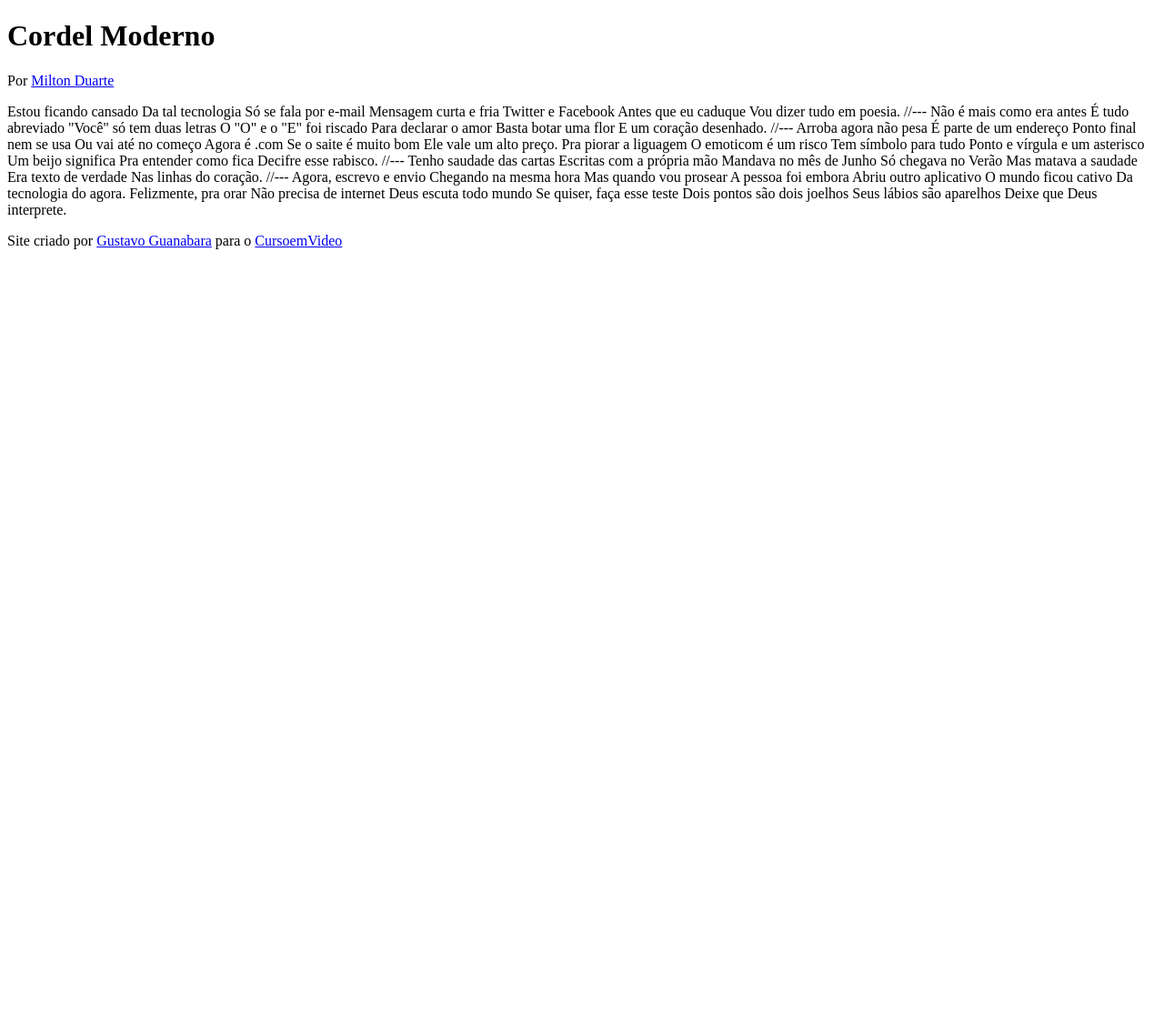
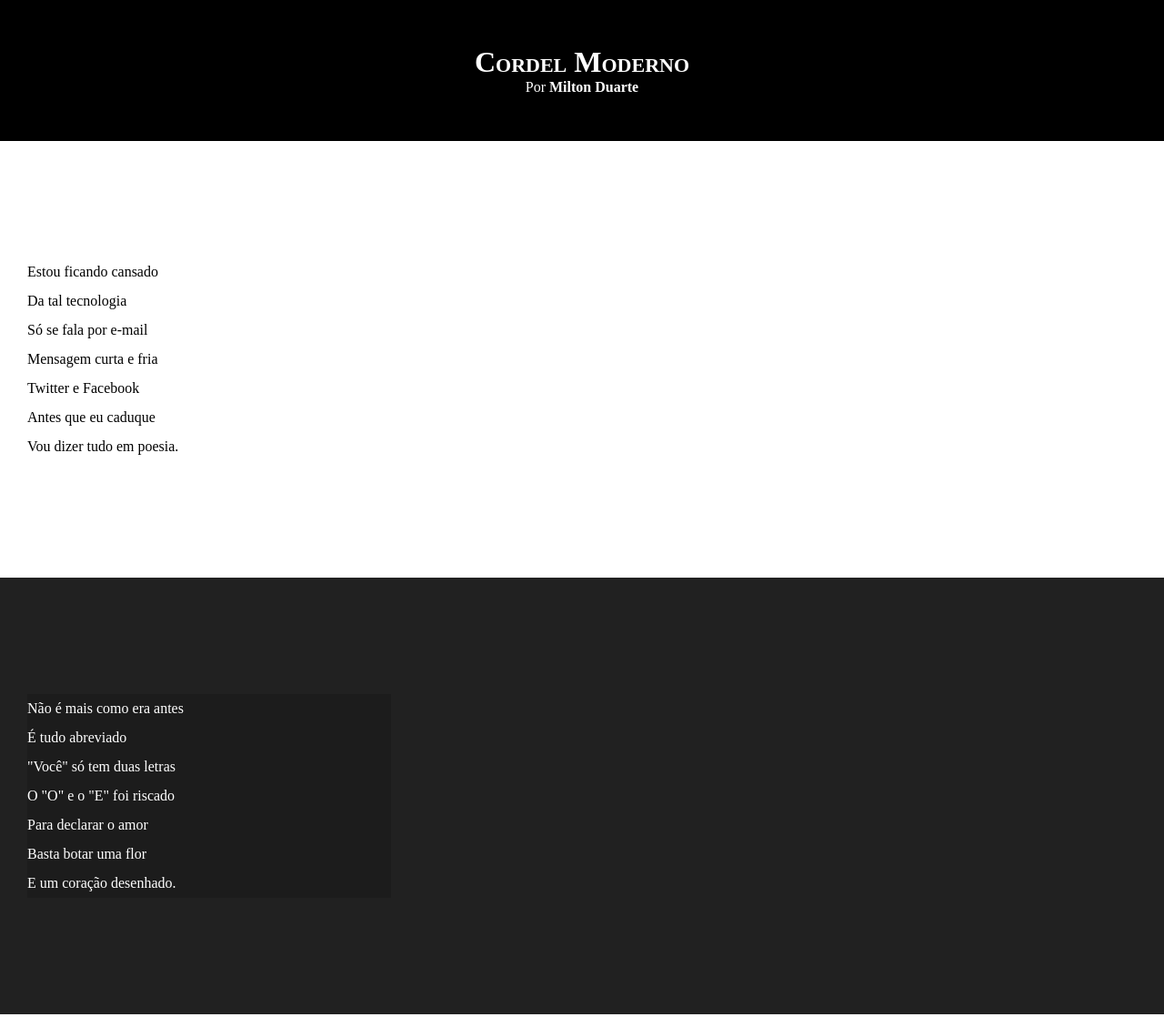
Before and after one commit to BlucioCastro/html-css, a plain HTML site: page desafio/d012/index.html in a window 1280 px wide. Shown: the top 1118 px of the page at 91% size. Before the commit the page ends 800 px from the top, so only its background shows below. Drawn offline with Linux system fonts and the light colour scheme.

Commit message:
atualizei os estilos do desafio 012

```diff
--- /dev/null
+++ b/desafio/d012/estilo/style.css
@@ -0,0 +1,65 @@
+@charset "UTF-8";
+
+*{
+    margin: 0px;
+    padding: 0px;
+}
+
+html, body{
+    min-height: 100vh;
+    background-color: darkgrey;
+}
+
+header{
+    background-color: black;
+    color: white;
+    text-align: center;
+}
+header > h1{
+    padding-top: 50px;
+    font-variant: small-caps;
+}
+
+header > p {
+    padding-bottom: 50px;
+}
+
+header a, footer a{
+    color: white;
+    text-decoration: none;
+    font-weight: bolder;
+}
+
+header a:hover, footer a:hover{
+    text-decoration: underline;
+}
+
+section{
+    padding-top: 10%;
+    padding-bottom: 10%;
+    line-height: 2em;
+    padding-left: 30px;
+}
+
+section.normal{
+    background-color: white;
+    color: black;
+}
+
+section.imagem{
+    background-color: rgb(33, 33, 33);
+    color: white;
+
+}
+
+section.imagem > p{
+    width: 400px;
+    background-color: rgba(0, 0, 0, 0.163);
+}
+
+footer{
+    background-color: black;
+    text-align: center;
+    color: white;
+    padding: 10px;
+}
--- a/desafio/d012/index.html
+++ b/desafio/d012/index.html
@@ -4,6 +4,7 @@
     <meta charset="UTF-8">
     <meta name="viewport" content="width=device-width, initial-scale=1.0">
     <title>Cordel Moderno</title>
+    <link rel="stylesheet" href="estilo/style.css">
 </head>
 <body>
     <header>
@@ -13,69 +14,88 @@
 
     </header>
 
-        Estou ficando cansado
-        Da tal tecnologia
-        Só se fala por e-mail
-        Mensagem curta e fria
-        Twitter e Facebook
-        Antes que eu caduque
-        Vou dizer tudo em poesia.
+        <section class="normal">
+            Estou ficando cansado <br>
+            Da tal tecnologia <br>
+            Só se fala por e-mail <br>
+            Mensagem curta e fria <br>
+            Twitter e Facebook <br>
+            Antes que eu caduque <br>
+            Vou dizer tudo em poesia.
+        </section>
 
-        //---
 
-        Não é mais como era antes
-        É tudo abreviado
-        "Você" só tem duas letras
-        O "O" e o "E" foi riscado
-        Para declarar o amor
-        Basta botar uma flor
-        E um coração desenhado.
 
-        //---
+        <section class="imagem">
+            <p>
+                Não é mais como era antes<br>
+                É tudo abreviado<br>
+                "Você" só tem duas letras<br>
+                O "O" e o "E" foi riscado<br>
+                Para declarar o amor<br>
+                Basta botar uma flor<br>
+                E um coração desenhado.
+            </p>
+        </section>
 
-        Arroba agora não pesa
-        É parte de um endereço
-        Ponto final nem se usa
-        Ou vai até no começo
-        Agora é .com
-        Se o saite é muito bom
-        Ele vale um alto preço.
 
-        Pra piorar a liguagem
-        O emoticom é um risco
-        Tem símbolo para tudo
-        Ponto e vírgula e um asterisco
-        Um beijo significa
-        Pra entender como fica
-        Decifre esse rabisco.
 
-        //---
+        <section class="normal">
+            <p>
+                Arroba agora não pesa<br>
+                É parte de um endereço<br>
+                Ponto final nem se usa<br>
+                Ou vai até no começo<br>
+                Agora é .com<br>
+                Se o saite é muito bom<br>
+                Ele vale um alto preço.
+            </p>
 
-        Tenho saudade das cartas
-        Escritas com a própria mão
-        Mandava no mês de Junho
-        Só chegava no Verão
-        Mas matava a saudade
-        Era texto de verdade
-        Nas linhas do coração.
+            <p>
+                Pra piorar a liguagem<br>
+                O emoticom é um risco<br>
+                Tem símbolo para tudo<br>
+                Ponto e vírgula e um asterisco<br>
+                Um beijo significa<br>
+                Pra entender como fica<br>
+                Decifre esse rabisco.
+            </p>
+        </section>
 
-        //---
 
-        Agora, escrevo e envio
-        Chegando na mesma hora
-        Mas quando vou prosear
-        A pessoa foi embora
-        Abriu outro aplicativo
-        O mundo ficou cativo
-        Da tecnologia do agora.
 
-        Felizmente, pra orar
-        Não precisa de internet
-        Deus escuta todo mundo
-        Se quiser, faça esse teste
-        Dois pontos são dois joelhos
-        Seus lábios são aparelhos
-        Deixe que Deus interprete.
+        <section class="imagem">
+            <p>
+                Tenho saudade das cartas<br>
+                Escritas com a própria mão<br>
+                Mandava no mês de Junho<br>
+                Só chegava no Verão<br>
+                Mas matava a saudade<br>
+                Era texto de verdade<br>
+                Nas linhas do coração.
+            </p>
+        </section>
+
+        <section class="normal">
+            <p>
+                Agora, escrevo e envio<br>
+                Chegando na mesma hora<br>
+                Mas quando vou prosear<br>
+                A pessoa foi embora<br>
+                Abriu outro aplicativo<br>
+                O mundo ficou cativo<br>
+                Da tecnologia do agora.
+            </p>
+            <p>
+                Felizmente, pra orar<br>
+                Não precisa de internet<br>
+                Deus escuta todo mundo<br>
+                Se quiser, faça esse teste<br>
+                Dois pontos são dois joelhos<br>
+                Seus lábios são aparelhos<br>
+                Deixe que Deus interprete.
+            </p>
+        </section>
 
         <footer>
             <p>Site criado por <a href="https://gustavoguanabara.github.io" target="_blank">Gustavo Guanabara</a> para o <a href="https://www.cursoemvideo.com" target="_blank">CursoemVideo</a></p>
```
